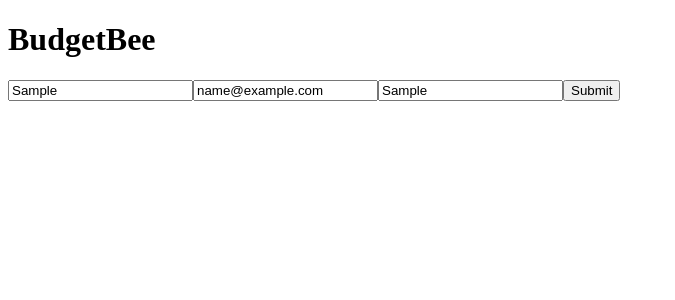
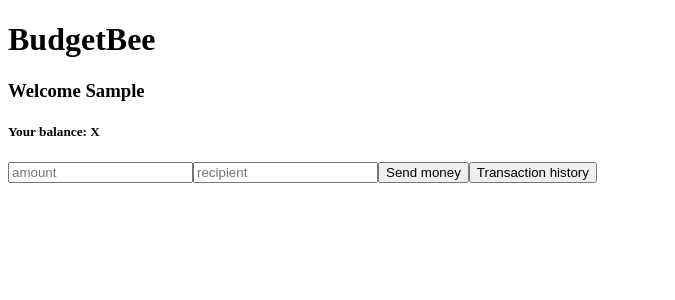
Before and after one commit to asim1799/my-react-projects, a React (Vite) app in the folder 02-budget-bee/: page / in a window 1280 px wide. Both pictures are taken after typing "Sample", "name@example.com", "Sample" into the empty fields and a click on the input 591 px from the left and 90 px from the top of the page. Shown: the top 300 px of the page, without its empty margins (0-675 px from the left). Built offline with nearby package versions, Linux system fonts and the light colour scheme.

Commit message:
Implemented home screen

```diff
--- a/02-budget-bee/src/App.jsx
+++ b/02-budget-bee/src/App.jsx
@@ -1,10 +1,13 @@
+import { useState } from "react";
 import Login from "./components/Login";
+import Home from "./components/Home";
 
 function App() {
+  const [user, setUser] = useState({});
   return (
     <div>
       <h1>BudgetBee</h1>
-      <Login />
+      {!user.username ? <Login setUser={setUser} /> : <Home user={user} />}
     </div>
   );
 }
--- /dev/null
+++ b/02-budget-bee/src/components/Home.jsx
@@ -0,0 +1,14 @@
+function Home({ user }) {
+  return (
+    <div>
+      <h3>Welcome {user.username}</h3>
+      <h5>Your balance: X</h5>
+      <input placeholder="amount" />
+      <input placeholder="recipient" />
+      <button>Send money</button>
+      <button>Transaction history</button>
+    </div>
+  );
+}
+
+export default Home;
--- a/02-budget-bee/src/components/Login.jsx
+++ b/02-budget-bee/src/components/Login.jsx
@@ -1,18 +1,11 @@
-import { useEffect, useState } from "react";
 import { useForm } from "react-hook-form";
 
-function Login() {
-  const [user, setUser] = useState({});
+function Login({ setUser }) {
   const { register, handleSubmit } = useForm();
   function onSubmit(data) {
     setUser(data);
   }
-  useEffect(
-    function () {
-      console.log(user);
-    },
-    [user]
-  );
+
   return (
     <form onSubmit={handleSubmit(onSubmit)}>
       <input
```
Also changed, not shown: 02-budget-bee/eslint.config.js (+18 -17 lines).
